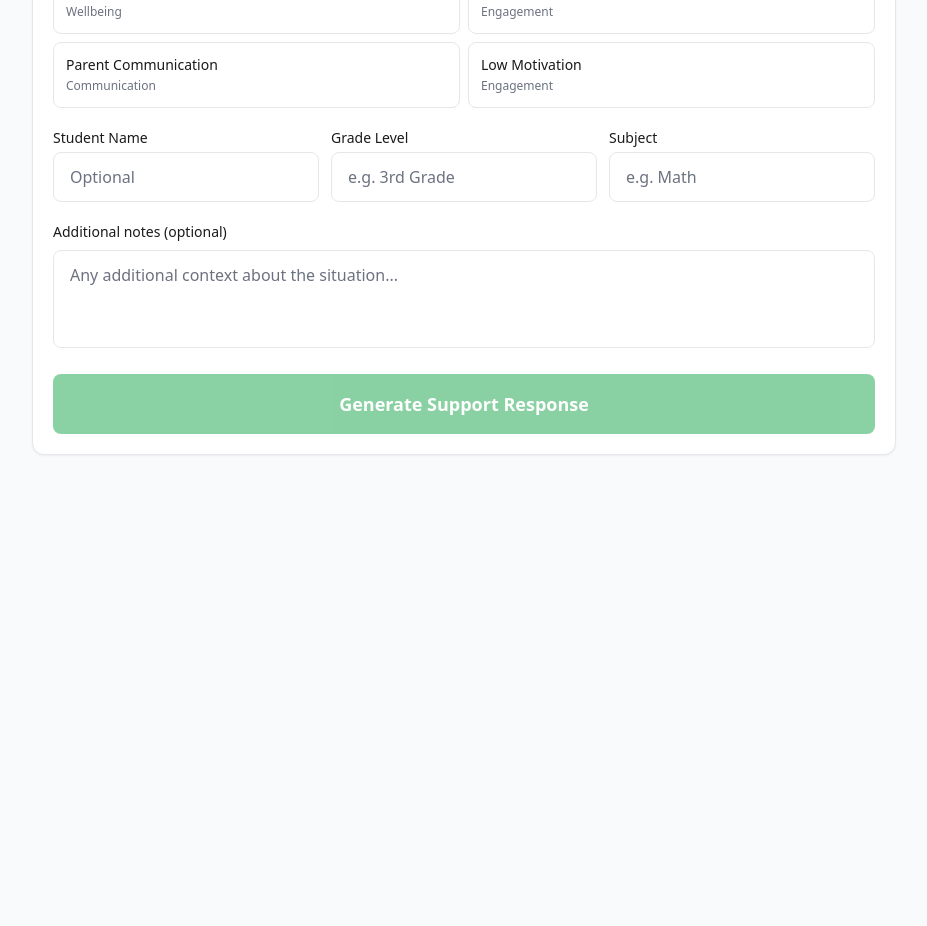
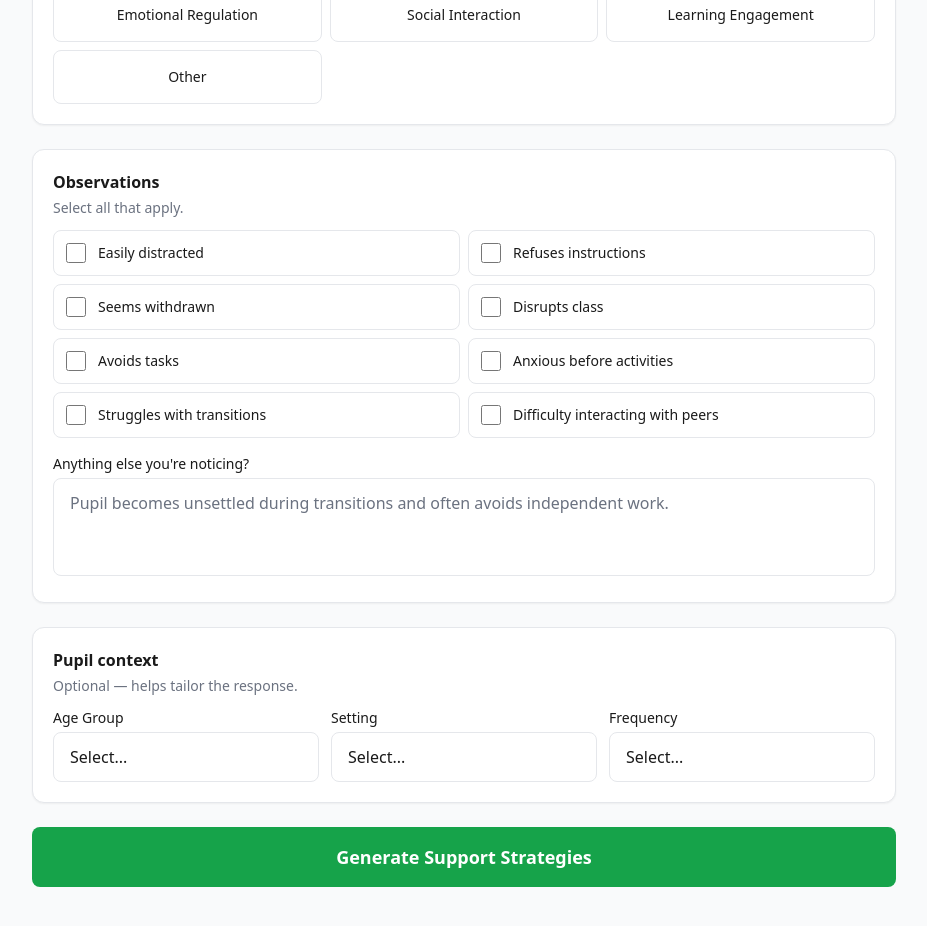
Before and after one commit to obadee91/teacher-support-mvp, a Next.js app: page /new-response in a window 1280 px wide. Shown: the part 320-1246 px from the top of the page, without its empty margins (176-1103 px from the left). Before the commit the page ends 800 px from the top, so only its background shows below. Built offline with nearby package versions, Linux system fonts and the light colour scheme; sample sign-in values are in the browser's storage.

Commit message:
4: input form with concern selector and checkboxes

```diff
--- a/app/api/generate/route.ts
+++ b/app/api/generate/route.ts
@@ -1,7 +1,7 @@
 import { NextRequest, NextResponse } from "next/server";
 
 export async function POST(req: NextRequest) {
-  const { concern, observations, teacherNotes, studentName, gradeLevel, subject } =
+  const { concern, observations, teacherNotes, ageGroup, setting, frequency } =
     await req.json();
 
   const apiKey = process.env.OPENAI_API_KEY;
@@ -12,18 +12,18 @@ export async function POST(req: NextRequest) {
     );
   }
 
-  const prompt = `You are an experienced education consultant helping a teacher with a classroom concern.
+  const prompt = `You are an experienced UK education consultant and SENCO advisor helping a teacher with a pupil concern.
 
 Concern type: ${concern}
 Observations: ${observations.join(", ")}
-${studentName ? `Student: ${studentName}` : ""}
-${gradeLevel ? `Grade level: ${gradeLevel}` : ""}
-${subject ? `Subject: ${subject}` : ""}
+${ageGroup ? `Age group: ${ageGroup}` : ""}
+${setting ? `Setting: ${setting}` : ""}
+${frequency ? `Frequency: ${frequency}` : ""}
 ${teacherNotes ? `Teacher's additional notes: ${teacherNotes}` : ""}
 
 Provide a JSON response with exactly these fields:
-- "response": A warm, professional paragraph addressing the teacher's concern with specific, actionable advice.
-- "strategies": An array of 3-5 concrete strategies the teacher can implement immediately.
+- "response": A warm, professional paragraph addressing the teacher's concern with specific, actionable advice tailored to the UK education context.
+- "strategies": An array of 3-5 concrete strategies the teacher can implement immediately in the classroom.
 - "followUp": A brief follow-up plan describing next steps and timeline for checking progress.
 
 Respond ONLY with valid JSON.`;
--- a/app/new-response/page.tsx
+++ b/app/new-response/page.tsx
@@ -1,6 +1,7 @@
 "use client";
 
-import { useState } from "react";
+import { useState, useEffect } from "react";
+import { useRouter } from "next/navigation";
 import ConcernSelector from "@/components/ConcernSelector";
 import ObservationCheckboxGroup from "@/components/ObservationCheckboxGroup";
 import TeacherNotesInput from "@/components/TeacherNotesInput";
@@ -12,27 +13,42 @@ import { generateSupportResponse } from "@/lib/openai";
 import { GenerateResponse } from "@/lib/types";
 
 export default function NewResponsePage() {
+  const router = useRouter();
   const [concern, setConcern] = useState("");
   const [observations, setObservations] = useState<string[]>([]);
   const [notes, setNotes] = useState("");
-  const [studentName, setStudentName] = useState("");
-  const [gradeLevel, setGradeLevel] = useState("");
-  const [subject, setSubject] = useState("");
+  const [ageGroup, setAgeGroup] = useState("");
+  const [setting, setSetting] = useState("");
+  const [frequency, setFrequency] = useState("");
   const [loading, setLoading] = useState(false);
   const [result, setResult] = useState<GenerateResponse | null>(null);
   const [error, setError] = useState("");
+  const [validationError, setValidationError] = useState("");
+
+  useEffect(() => {
+    const isLoggedIn = localStorage.getItem("classsupport_isLoggedIn");
+    if (isLoggedIn !== "true") {
+      router.replace("/login");
+    }
+  }, [router]);
 
   const handleGenerate = async () => {
+    if (!concern) {
+      setValidationError("Please select a concern before generating.");
+      return;
+    }
+    setValidationError("");
     setLoading(true);
     setError("");
+    setResult(null);
     try {
       const response = await generateSupportResponse({
         concern,
         observations,
         teacherNotes: notes,
-        studentName,
-        gradeLevel,
-        subject,
+        ageGroup,
+        setting,
+        frequency,
       });
       setResult(response);
     } catch {
@@ -43,36 +59,47 @@ export default function NewResponsePage() {
   };
 
   return (
-    <div className="space-y-6">
+    <div className="space-y-6 pb-12">
       <div>
-        <h1 className="text-2xl font-bold">New Response</h1>
+        <h1 className="text-2xl font-bold">New Support Response</h1>
         <p className="text-gray-mid text-sm mt-1">
-          Describe the situation and get tailored support.
+          Describe the situation and get tailored strategies.
         </p>
       </div>
 
-      <div className="rounded-xl border border-border bg-white p-5 shadow-sm space-y-5">
-        <ConcernSelector selected={concern} onSelect={setConcern} />
+      {/* Section A – Concern */}
+      <div className="rounded-xl border border-border bg-white p-5 shadow-sm">
+        <ConcernSelector selected={concern} onSelect={(id) => { setConcern(id); setValidationError(""); }} />
+      </div>
+
+      {/* Section B – Observations */}
+      <div className="rounded-xl border border-border bg-white p-5 shadow-sm space-y-4">
         <ObservationCheckboxGroup
-          concernId={concern}
           selected={observations}
           onChange={setObservations}
         />
+        <TeacherNotesInput value={notes} onChange={setNotes} />
+      </div>
+
+      {/* Section C – Pupil Context */}
+      <div className="rounded-xl border border-border bg-white p-5 shadow-sm">
         <ContextFields
-          studentName={studentName}
-          gradeLevel={gradeLevel}
-          subject={subject}
-          onStudentNameChange={setStudentName}
-          onGradeLevelChange={setGradeLevel}
-          onSubjectChange={setSubject}
-        />
-        <TeacherNotesInput value={notes} onChange={setNotes} />
-        <GenerateButton
-          onClick={handleGenerate}
-          loading={loading}
-          disabled={!concern}
+          ageGroup={ageGroup}
+          setting={setting}
+          frequency={frequency}
+          onAgeGroupChange={setAgeGroup}
+          onSettingChange={setSetting}
+          onFrequencyChange={setFrequency}
         />
       </div>
+
+      {/* Section D – Generate */}
+      <GenerateButton
+        onClick={handleGenerate}
+        loading={loading}
+        disabled={false}
+        validationError={validationError}
+      />
 
       {error && (
         <div className="rounded-xl border border-red-200 bg-red-50 p-4 text-red-700 text-sm">
@@ -81,14 +108,14 @@ export default function NewResponsePage() {
       )}
 
       {result && (
-        <>
+        <div className="space-y-6">
           <ResultsCard result={result} />
           <SaveNoteForm
             result={result}
             concern={concern}
             onSaved={() => {}}
           />
-        </>
+        </div>
       )}
     </div>
   );
--- a/components/ConcernSelector.tsx
+++ b/components/ConcernSelector.tsx
@@ -1,14 +1,13 @@
 "use client";
 
-import { ConcernOption } from "@/lib/types";
-
-const concerns: ConcernOption[] = [
-  { id: "behavior", label: "Behavior & Discipline", category: "Classroom" },
-  { id: "academic", label: "Academic Struggles", category: "Learning" },
-  { id: "social", label: "Social-Emotional", category: "Wellbeing" },
-  { id: "attendance", label: "Attendance Issues", category: "Engagement" },
-  { id: "parent", label: "Parent Communication", category: "Communication" },
-  { id: "motivation", label: "Low Motivation", category: "Engagement" },
+const concerns = [
+  { id: "behaviour", label: "Behaviour" },
+  { id: "anxiety", label: "Anxiety" },
+  { id: "attention", label: "Attention / Focus" },
+  { id: "emotional-regulation", label: "Emotional Regulation" },
+  { id: "social-interaction", label: "Social Interaction" },
+  { id: "learning-engagement", label: "Learning Engagement" },
+  { id: "other", label: "Other" },
 ];
 
 interface Props {
@@ -19,23 +18,23 @@ interface Props {
 export default function ConcernSelector({ selected, onSelect }: Props) {
   return (
     <div>
-      <label className="block text-sm font-medium mb-2">
-        What type of concern?
-      </label>
-      <div className="grid grid-cols-2 gap-2">
+      <h2 className="text-base font-semibold mb-1">Type of concern</h2>
+      <p className="text-sm text-gray-mid mb-3">
+        Select the area you need support with.
+      </p>
+      <div className="grid grid-cols-2 sm:grid-cols-3 gap-2">
         {concerns.map((c) => (
           <button
             key={c.id}
             type="button"
             onClick={() => onSelect(c.id)}
-            className={`p-3 rounded-lg border text-left text-sm font-medium transition-colors ${
+            className={`p-4 rounded-lg border text-sm font-medium text-center transition-colors ${
               selected === c.id
-                ? "border-accent bg-green-50 text-accent"
+                ? "border-accent bg-green-50 text-accent ring-2 ring-accent"
                 : "border-border hover:border-gray-mid"
             }`}
           >
-            <span className="block">{c.label}</span>
-            <span className="text-xs text-gray-mid">{c.category}</span>
+            {c.label}
           </button>
         ))}
       </div>
--- a/components/ContextFields.tsx
+++ b/components/ContextFields.tsx
@@ -1,62 +1,79 @@
 "use client";
 
 interface Props {
-  studentName: string;
-  gradeLevel: string;
-  subject: string;
-  onStudentNameChange: (v: string) => void;
-  onGradeLevelChange: (v: string) => void;
-  onSubjectChange: (v: string) => void;
+  ageGroup: string;
+  setting: string;
+  frequency: string;
+  onAgeGroupChange: (v: string) => void;
+  onSettingChange: (v: string) => void;
+  onFrequencyChange: (v: string) => void;
 }
 
+const selectClass =
+  "w-full px-4 py-3 rounded-lg border border-border text-foreground bg-white focus:outline-none focus:ring-2 focus:ring-accent appearance-none";
+
 export default function ContextFields({
-  studentName,
-  gradeLevel,
-  subject,
-  onStudentNameChange,
-  onGradeLevelChange,
-  onSubjectChange,
+  ageGroup,
+  setting,
+  frequency,
+  onAgeGroupChange,
+  onSettingChange,
+  onFrequencyChange,
 }: Props) {
   return (
+    <div>
+      <h2 className="text-base font-semibold mb-1">Pupil context</h2>
+      <p className="text-sm text-gray-mid mb-3">Optional — helps tailor the response.</p>
       <div className="grid grid-cols-1 sm:grid-cols-3 gap-3">
         <div>
-        <label htmlFor="student" className="block text-sm font-medium mb-1">
-          Student Name
+          <label htmlFor="ageGroup" className="block text-sm font-medium mb-1">
+            Age Group
           </label>
-        <input
-          id="student"
-          type="text"
-          value={studentName}
-          onChange={(e) => onStudentNameChange(e.target.value)}
-          placeholder="Optional"
-          className="w-full px-4 py-3 rounded-lg border border-border text-foreground placeholder:text-gray-mid focus:outline-none focus:ring-2 focus:ring-accent"
-        />
+          <select
+            id="ageGroup"
+            value={ageGroup}
+            onChange={(e) => onAgeGroupChange(e.target.value)}
+            className={selectClass}
+          >
+            <option value="">Select...</option>
+            <option value="Early Years">Early Years</option>
+            <option value="Primary">Primary</option>
+            <option value="Secondary">Secondary</option>
+          </select>
         </div>
         <div>
-        <label htmlFor="grade" className="block text-sm font-medium mb-1">
-          Grade Level
+          <label htmlFor="setting" className="block text-sm font-medium mb-1">
+            Setting
           </label>
-        <input
-          id="grade"
-          type="text"
-          value={gradeLevel}
-          onChange={(e) => onGradeLevelChange(e.target.value)}
-          placeholder="e.g. 3rd Grade"
-          className="w-full px-4 py-3 rounded-lg border border-border text-foreground placeholder:text-gray-mid focus:outline-none focus:ring-2 focus:ring-accent"
-        />
+          <select
+            id="setting"
+            value={setting}
+            onChange={(e) => onSettingChange(e.target.value)}
+            className={selectClass}
+          >
+            <option value="">Select...</option>
+            <option value="Classroom">Classroom</option>
+            <option value="Playground">Playground</option>
+            <option value="Group Activity">Group Activity</option>
+            <option value="One-to-One">One-to-One</option>
+          </select>
         </div>
         <div>
-        <label htmlFor="subject" className="block text-sm font-medium mb-1">
-          Subject
+          <label htmlFor="frequency" className="block text-sm font-medium mb-1">
+            Frequency
           </label>
-        <input
-          id="subject"
-          type="text"
-          value={subject}
-          onChange={(e) => onSubjectChange(e.target.value)}
-          placeholder="e.g. Math"
-          className="w-full px-4 py-3 rounded-lg border border-border text-foreground placeholder:text-gray-mid focus:outline-none focus:ring-2 focus:ring-accent"
-        />
+          <select
+            id="frequency"
+            value={frequency}
+            onChange={(e) => onFrequencyChange(e.target.value)}
+            className={selectClass}
+          >
+            <option value="">Select...</option>
+            <option value="Occasionally">Occasionally</option>
+            <option value="Often">Often</option>
+            <option value="Daily">Daily</option>
+          </select>
+        </div>
       </div>
     </div>
   );
--- a/components/GenerateButton.tsx
+++ b/components/GenerateButton.tsx
@@ -4,17 +4,45 @@ interface Props {
   onClick: () => void;
   loading: boolean;
   disabled: boolean;
+  validationError: string;
 }
 
-export default function GenerateButton({ onClick, loading, disabled }: Props) {
+export default function GenerateButton({ onClick, loading, disabled, validationError }: Props) {
   return (
+    <div>
       <button
         type="button"
         onClick={onClick}
         disabled={disabled || loading}
-      className="w-full py-4 rounded-lg bg-accent text-white font-semibold text-lg hover:bg-accent-hover transition-colors disabled:opacity-50 disabled:cursor-not-allowed"
+        className="w-full py-4 rounded-lg bg-accent text-white font-semibold text-lg hover:bg-accent-hover transition-colors disabled:opacity-50 disabled:cursor-not-allowed flex items-center justify-center gap-2"
       >
-      {loading ? "Generating..." : "Generate Support Response"}
+        {loading && (
+          <svg
+            className="animate-spin h-5 w-5 text-white"
+            xmlns="http://www.w3.org/2000/svg"
+            fill="none"
+            viewBox="0 0 24 24"
+          >
+            <circle
+              className="opacity-25"
+              cx="12"
+              cy="12"
+              r="10"
+              stroke="currentColor"
+              strokeWidth="4"
+            />
+            <path
+              className="opacity-75"
+              fill="currentColor"
+              d="M4 12a8 8 0 018-8V0C5.373 0 0 5.373 0 12h4zm2 5.291A7.962 7.962 0 014 12H0c0 3.042 1.135 5.824 3 7.938l3-2.647z"
+            />
+          </svg>
+        )}
+        {loading ? "Generating support strategies..." : "Generate Support Strategies"}
       </button>
+      {validationError && (
+        <p className="text-red-500 text-sm mt-2 text-center">{validationError}</p>
+      )}
+    </div>
   );
 }
--- a/components/ObservationCheckboxGroup.tsx
+++ b/components/ObservationCheckboxGroup.tsx
@@ -1,57 +1,25 @@
 "use client";
 
-const observationsByType: Record<string, string[]> = {
-  behavior: [
-    "Disrupts class frequently",
-    "Difficulty following instructions",
-    "Aggressive toward peers",
-    "Refuses to participate",
-  ],
-  academic: [
-    "Falling behind on assignments",
-    "Struggles with reading comprehension",
-    "Difficulty with math concepts",
-    "Poor test performance",
-  ],
-  social: [
-    "Withdrawn from peers",
-    "Frequent emotional outbursts",
-    "Difficulty making friends",
-    "Signs of anxiety or stress",
-  ],
-  attendance: [
-    "Frequent absences",
-    "Chronic tardiness",
-    "Leaves class early",
-    "Missing after lunch/breaks",
-  ],
-  parent: [
-    "Unresponsive to contact",
-    "Difficult conversations",
-    "Language barrier",
-    "Disagreement on approach",
-  ],
-  motivation: [
-    "Won't start tasks",
-    "Gives up easily",
-    "Seems bored or disengaged",
-    "Only engages with certain subjects",
-  ],
-};
+const observations = [
+  "Easily distracted",
+  "Refuses instructions",
+  "Seems withdrawn",
+  "Disrupts class",
+  "Avoids tasks",
+  "Anxious before activities",
+  "Struggles with transitions",
+  "Difficulty interacting with peers",
+];
 
 interface Props {
-  concernId: string;
   selected: string[];
   onChange: (observations: string[]) => void;
 }
 
 export default function ObservationCheckboxGroup({
-  concernId,
   selected,
   onChange,
 }: Props) {
-  const options = observationsByType[concernId] || [];
-
   const toggle = (obs: string) => {
     if (selected.includes(obs)) {
       onChange(selected.filter((s) => s !== obs));
@@ -60,15 +28,14 @@ export default function ObservationCheckboxGroup({
     }
   };
 
-  if (!concernId) return null;
-
   return (
     <div>
-      <label className="block text-sm font-medium mb-2">
-        What have you observed?
-      </label>
-      <div className="space-y-2">
-        {options.map((obs) => (
+      <h2 className="text-base font-semibold mb-1">Observations</h2>
+      <p className="text-sm text-gray-mid mb-3">
+        Select all that apply.
+      </p>
+      <div className="grid grid-cols-1 sm:grid-cols-2 gap-2">
+        {observations.map((obs) => (
           <label
             key={obs}
             className={`flex items-center gap-3 p-3 rounded-lg border cursor-pointer transition-colors ${
@@ -81,7 +48,7 @@ export default function ObservationCheckboxGroup({
               type="checkbox"
               checked={selected.includes(obs)}
               onChange={() => toggle(obs)}
-              className="w-5 h-5 rounded accent-accent"
+              className="w-5 h-5 rounded accent-accent shrink-0"
             />
             <span className="text-sm">{obs}</span>
           </label>
--- a/components/TeacherNotesInput.tsx
+++ b/components/TeacherNotesInput.tsx
@@ -8,14 +8,14 @@ interface Props {
 export default function TeacherNotesInput({ value, onChange }: Props) {
   return (
     <div>
-      <label htmlFor="notes" className="block text-sm font-medium mb-2">
-        Additional notes (optional)
+      <label htmlFor="notes" className="block text-sm font-medium mb-1">
+        Anything else you&apos;re noticing?
       </label>
       <textarea
         id="notes"
         value={value}
         onChange={(e) => onChange(e.target.value)}
-        placeholder="Any additional context about the situation..."
+        placeholder="Pupil becomes unsettled during transitions and often avoids independent work."
         rows={3}
         className="w-full px-4 py-3 rounded-lg border border-border text-foreground placeholder:text-gray-mid focus:outline-none focus:ring-2 focus:ring-accent resize-none"
       />
```
Also changed, not shown: lib/types.ts (+3 -10 lines). Lines whose indentation alone changed are shown as unchanged.
